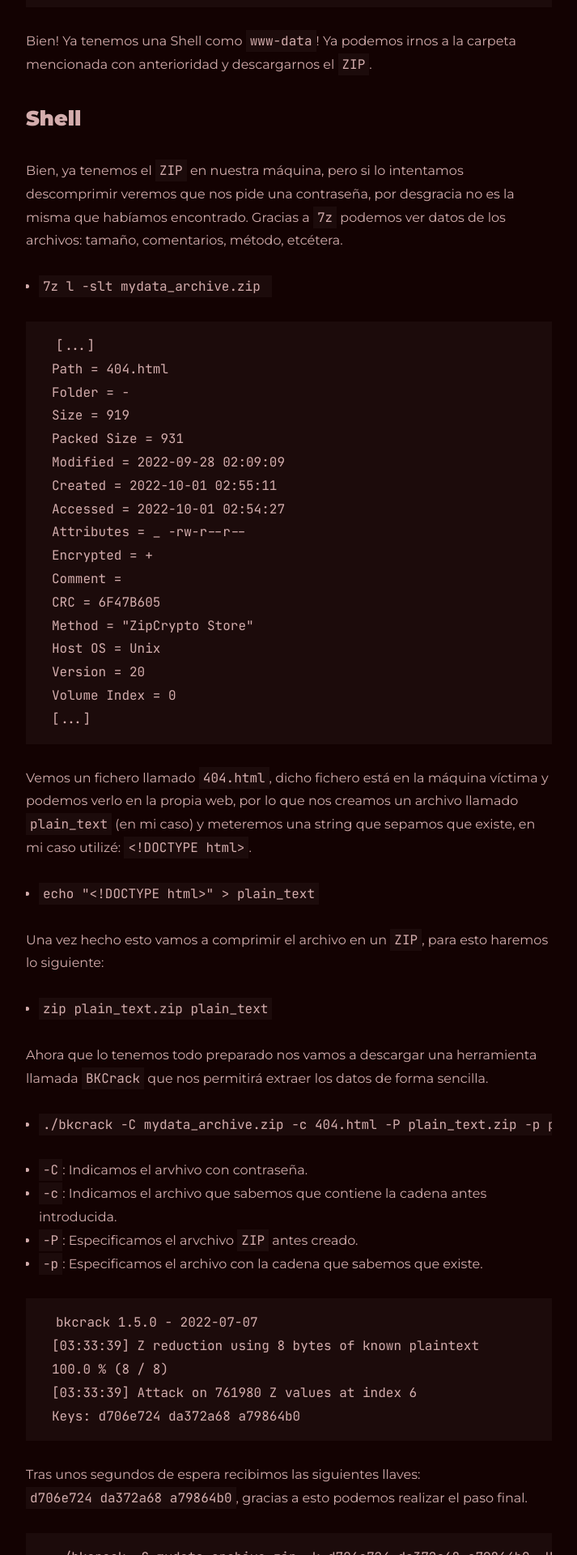
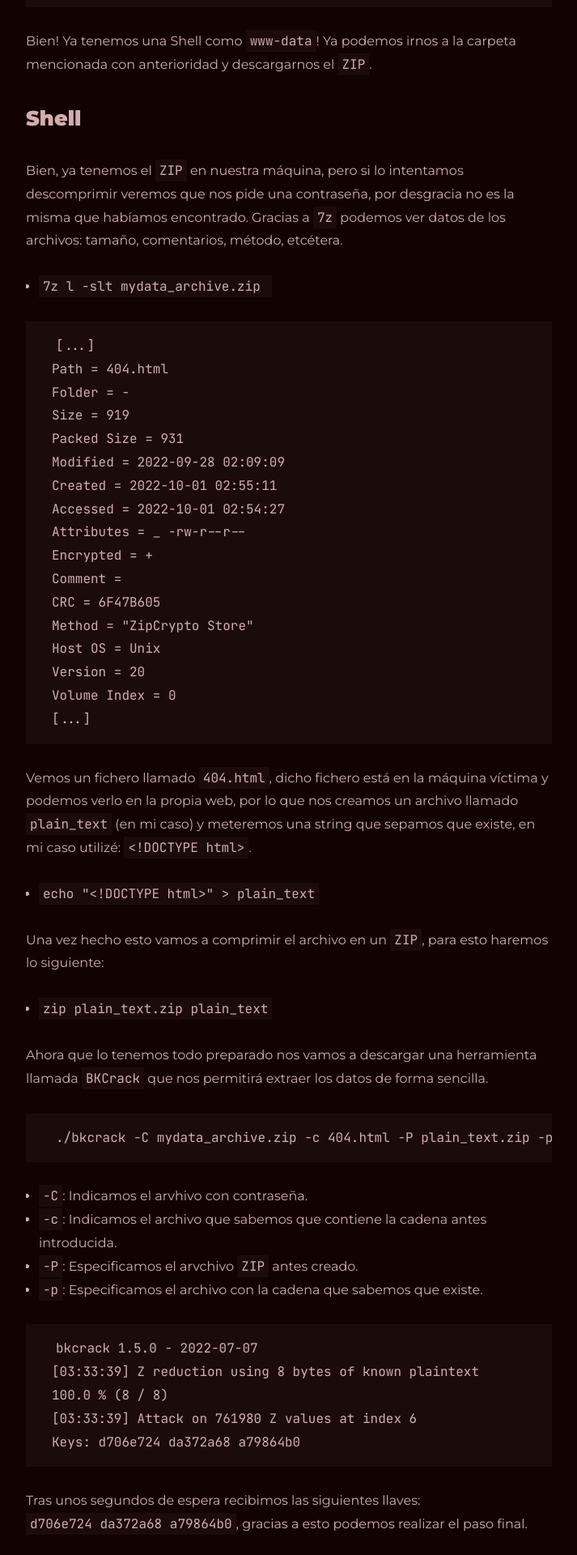
Before and after one commit to BlackCage/BlackCage.github.io, a Jekyll site: the page built from all_collections/_posts/2022-11-28-movie-hmv.md, in a window 1280 px wide. Shown: the part 4480-6400 px from the top of the page at 81% size, without its empty margins (283-996 px from the left). Built offline with Jekyll 4.4.1, drawn with Linux system fonts in a browser that asks for light colours.

````diff
--- a/all_collections/_posts/2022-11-28-movie-hmv.md
+++ b/all_collections/_posts/2022-11-28-movie-hmv.md
@@ -146,7 +146,9 @@ Una vez hecho esto vamos a comprimir el archivo en un `ZIP`, para esto haremos l
 
 Ahora que lo tenemos todo preparado nos vamos a descargar una herramienta llamada [`BKCrack`](https://github.com/kimci86/bkcrack) que nos permitirá extraer los datos de forma sencilla.
 
-- `./bkcrack -C mydata_archive.zip -c 404.html -P plain_text.zip -p plain_text`
+```
+./bkcrack -C mydata_archive.zip -c 404.html -P plain_text.zip -p plain_text
+```
 
 - `-C`: Indicamos el arvhivo con contraseña.
 - `-c`: Indicamos el archivo que sabemos que contiene la cadena antes introducida.
````
